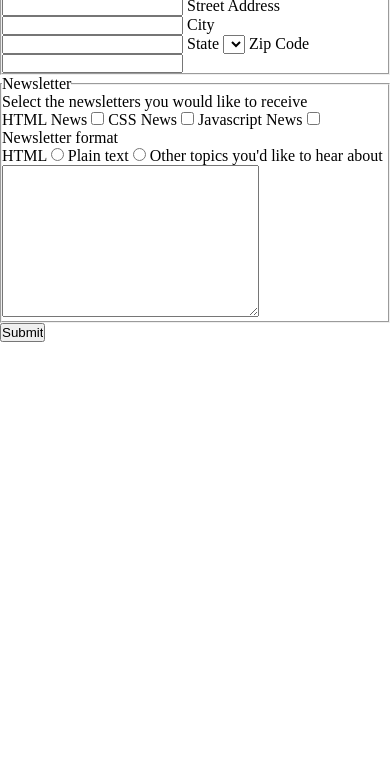
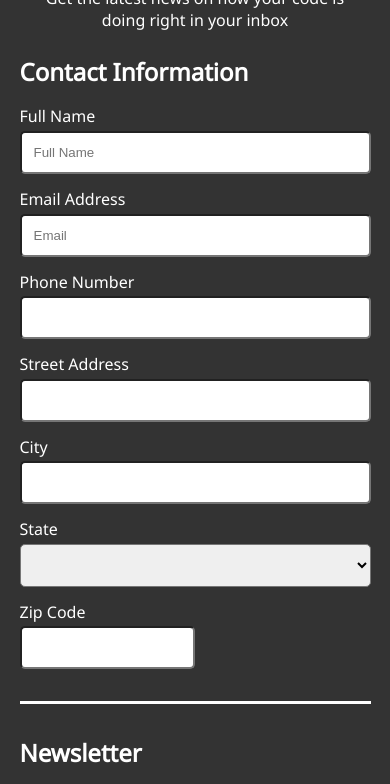
Before and after one commit to bFay9402/techdegree_project_3, a plain HTML site: page index.html in a window 390 px wide. Shown: the part 159-943 px from the top of the page. Before the commit the page ends 844 px from the top, so only its background shows below. Drawn offline with Linux system fonts and the light colour scheme.

Commit message:
added mobile css

```diff
--- a/index.html
+++ b/index.html
@@ -3,6 +3,7 @@
 <head>
   <meta charset="UTF-8">
   <meta name="viewport" content="width=device-width, initial-scale=1.0">
+  <link href="https://fonts.googleapis.com/css2?family=Noto+Sans&display=swap" rel="stylesheet">
   <link rel="stylesheet" href="styles.css">
   <title>Registration Form</title>
 </head>
@@ -14,93 +15,97 @@
     <h2>Signup for our newsletter</h2>
     <p>Get the latest news on how your code is doing right in your inbox</p>
   </header>
+  <div class="container">
     <form>
-    <fieldset>
+      <fieldset class="contact">
         <legend>Contact Information</legend>
-      <label for="fullname">Full Name</label>
-      <input type="text" id="fullname" name="fullname" placeholder="Full Name" required>
-      <label for="email">Email Address</label>
-      <input type="email" id="email" name="email" placeholder="Email" required>
-      <label for="phone">Phone Number</label>
-      <input type="tel" id="phone" name="phone">
-      <label for="address">Street Address</label>
-      <input type="text" id="address" name="address">
-      <label for="city">City</label>
-      <input type="text" id="city" name="city">
-      <label for="state">State</label>
-      <select name="state" id="state">
-        <option value=""></option>
-        <option value=""></option>
-        <option value=""></option>
-        <option value=""></option>
-        <option value=""></option>
-        <option value=""></option>
-        <option value=""></option>
-        <option value=""></option>
-        <option value=""></option>
-        <option value=""></option>
-        <option value=""></option>
-        <option value=""></option>
-        <option value=""></option>
-        <option value=""></option>
-        <option value=""></option>
-        <option value=""></option>
-        <option value=""></option>
-        <option value=""></option>
-        <option value=""></option>
-        <option value=""></option>
-        <option value=""></option>
-        <option value=""></option>
-        <option value=""></option>
-        <option value=""></option>
-        <option value=""></option>
-        <option value=""></option>
-        <option value=""></option>
-        <option value=""></option>
-        <option value=""></option>
-        <option value=""></option>
-        <option value=""></option>
-        <option value=""></option>
-        <option value=""></option>
-        <option value=""></option>
-        <option value=""></option>
-        <option value=""></option>
-        <option value=""></option>
-        <option value=""></option>
-        <option value=""></option>
-        <option value=""></option>
-        <option value=""></option>
-        <option value=""></option>
-        <option value=""></option>
-        <option value=""></option>
-        <option value=""></option>
-        <option value=""></option>
-        <option value=""></option>
-        <option value=""></option>
-        <option value=""></option>
-        <option value=""></option>
-      </select>
-      <label for="zip">Zip Code</label>
-      <input type="number" id="zip" name="zip">
+        <label for="fullname">Full Name</label><br>
+        <input type="text" id="fullname" name="fullname" placeholder="Full Name" required><br>
+        <label for="email">Email Address</label><br>
+        <input type="email" id="email" name="email" placeholder="Email" required><br>
+        <label for="phone">Phone Number</label><br>
+        <input type="tel" id="phone" name="phone"><br>
+        <label for="address">Street Address</label><br>
+        <input type="text" id="address" name="address"><br>
+        <label for="city">City</label><br>
+        <input type="text" id="city" name="city"><br>
+        <label for="state">State</label><br>
+        <select name="state" id="state"><br>
+          <option selected="selected"></option>
+          <option value="Alabama">AK</option>
+          <option value="Alaska">AL</option>
+          <option value="Arizona">AR</option>
+          <option value="Arkansas">AZ</option>
+          <option value="California">CA</option>
+          <option value="Colorado">CO</option>
+          <option value="Connecticut">CT</option>
+          <option value="Delaware">DE</option>
+          <option value="Florida">FL</option>
+          <option value="Georgia">GA</option>
+          <option value="Hawaii">HI</option>
+          <option value="Idaho">ID</option>
+          <option value="Illinois">IL</option>
+          <option value="Indiana">IN</option>
+          <option value="Iowa">IA</option>
+          <option value="Kansas">KS</option>
+          <option value="Kentucky">KY</option>
+          <option value="Louisiana">LA</option>
+          <option value="Maine">ME</option>
+          <option value="Maryland">MD</option>
+          <option value="Massachusetts">MA</option>
+          <option value="Michigan">MI</option>
+          <option value="Minnesota">MN</option>
+          <option value="Mississippi">MS</option>
+          <option value="Missouri">MO</option>
+          <option value="Montana">MT</option>
+          <option value="Nebraska">NE</option>
+          <option value="Nevada">NV</option>
+          <option value="New Hampshire">NH</option>
+          <option value="New Jersey">NJ</option>
+          <option value="New Mexico">NM</option>
+          <option value="New York">NY</option>
+          <option value="North Carolina">NC</option>
+          <option value="North Dakota">ND</option>
+          <option value="Ohio">OH</option>
+          <option value="Oklahoma">OK</option>
+          <option value="Oregon">OR</option>
+          <option value="Pennsylvania">PA</option>
+          <option value="Rhode Island">RI</option>
+          <option value="South Carolina">SC</option>
+          <option value="South Dakota">SD</option>
+          <option value="Tennessee">TN</option>
+          <option value="Texas">TX</option>
+          <option value="Utah">UT</option>
+          <option value=Vermont"">VT</option>
+          <option value="Virginia">VA</option>
+          <option value="Washington">WA</option>
+          <option value="West Virginia">WV</option>
+          <option value="Wisconsin">WI</option>
+          <option value="Wyoming">WY</option>
+        </select><br>
+        <label for="zip">Zip Code</label><br>
+        <input type="number" id="zip" name="zip"><br>
       </fieldset>
-    <fieldset>
+      <fieldset class="newsletter">
         <legend>Newsletter</legend>
         <p>Select the newsletters you would like to receive</p>
-      <label for="check1">HTML News</label>
         <input type="checkbox" id="check1" name="check1" value="HTML News">
-      <label for="check2">CSS News</label>
+        <label for="check1">HTML News</label><br>
         <input type="checkbox" id="check2" name="check2" value="CSS News">
-      <label for="check3">Javascript News</label>
+        <label for="check2">CSS News</label><br>
         <input type="checkbox" id="check3" name="check3" value="Javascript News">
+        <label for="check3">Javascript News</label><br>
         <p>Newsletter format</p>
-      <label for="radio1">HTML</label>
         <input type="radio" id="radio1 radio" name="radio1" value="HTML">
-      <label for="radio2">Plain text</label>
+        <label for="radio1">HTML</label><br>
         <input type="radio" id="radio2 radio" name="radio2" value="Plain text">
+        <label for="radio2">Plain text</label><br>
         <label for="area">Other topics you'd like to hear about</label>
         <textarea name="area" id="area" cols="30" rows="10"></textarea>
       </fieldset>
-    <input type="submit" value="Submit">
+      <input class="btn" type="submit" value="Sign Up">
     </form>
+    <p class="copy">Copyright The Code Review</p>
+  </div>
 </body>
 </html>
--- a/styles.css
+++ b/styles.css
@@ -4,6 +4,99 @@
   box-sizing: border-box;
 }
 
+body {
+  font-family: 'Noto Sans', sans-serif;
+  color: #fff;
+  background: #333;
+}
+
+.banner {
+  background: #222;
+  padding: 1.2rem;
+  text-align: center;
+}
+
+header {
+  text-align: center;
+  max-width: 90%;
+  margin: 0 auto;
+  padding: 1.5rem;
+}
+
+h2 {
+  margin-bottom: 2.5%;
+}
+
+.container {
+  max-width: 90%;
+  margin: 0 auto;
+}
+
+form {
+  display: flex;
+  flex-direction: column;
+}
+
+form fieldset {
+  border: none;
+}
+
+form fieldset legend {
+  font-weight: bold;
+  font-size: 1.5rem;
+  margin-bottom: 5%;
+}
+
+.contact {
+  border-bottom: 3px solid white;
+}
+
+.contact input,
+select {
+  margin-top: 1%;
+  margin-bottom: 4%;
+  width: 100%;
+  padding: 0.75rem;
+  border-radius: 5px;
+}
+
+#zip {
+  width: 50%;
+  margin-bottom: 2rem;
+}
+
+.newsletter {
+  margin-top: 2rem;
+}
+
+.newsletter p {
+  font-size: 1.1rem;
+  margin-bottom: 5%;
+}
+
+.newsletter input {
+  margin-bottom: 5%;
+}
+
+textarea {
+  margin-top: 3%;
+  margin-bottom: 1rem;
+  width: 100%;
+  border-radius: 5px;
+}
+
+.btn {
+  padding: 1.1rem;
+  border-radius: 5px;
+  font-size: 1.2rem;
+
+}
+
+.copy {
+  text-align: center;
+  padding: 2rem;
+  font-size: 0.9rem;
+}
 /* media query */
 @media (min-width: 768px) {
 
```
Lines whose indentation alone changed are shown as unchanged.
